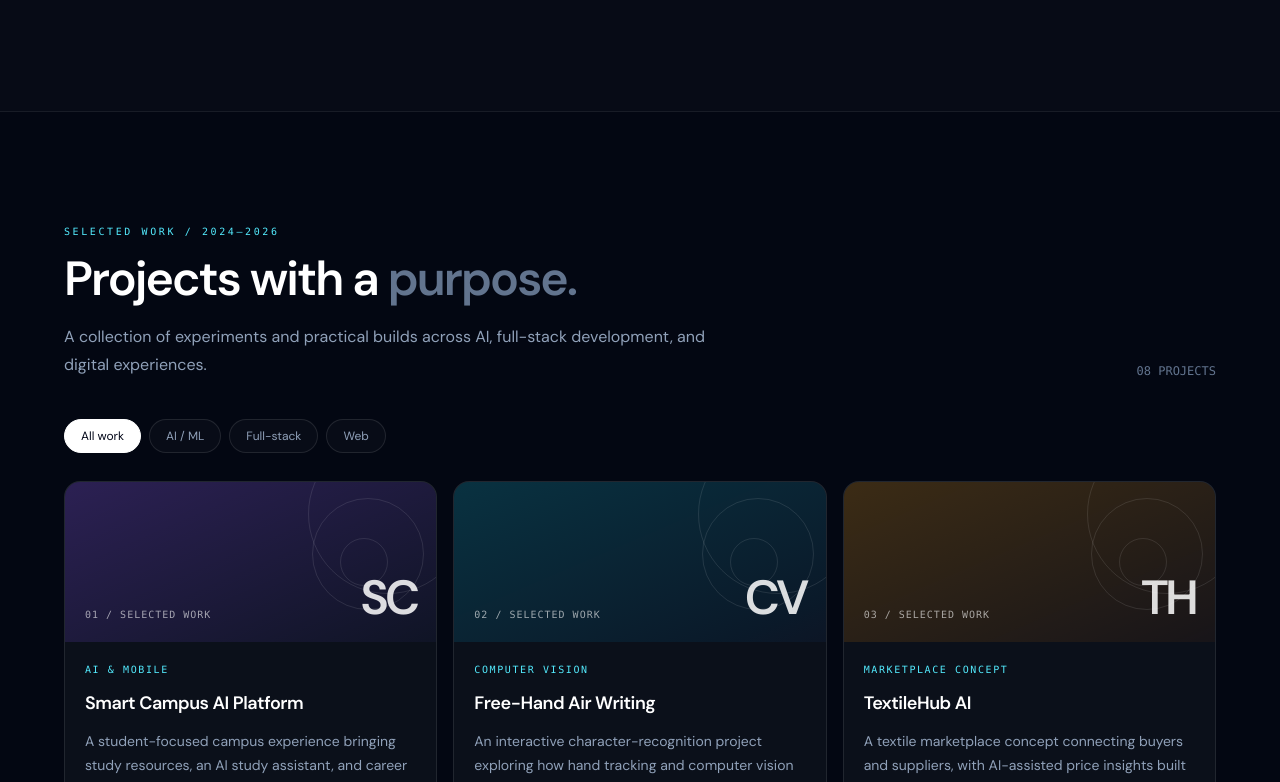
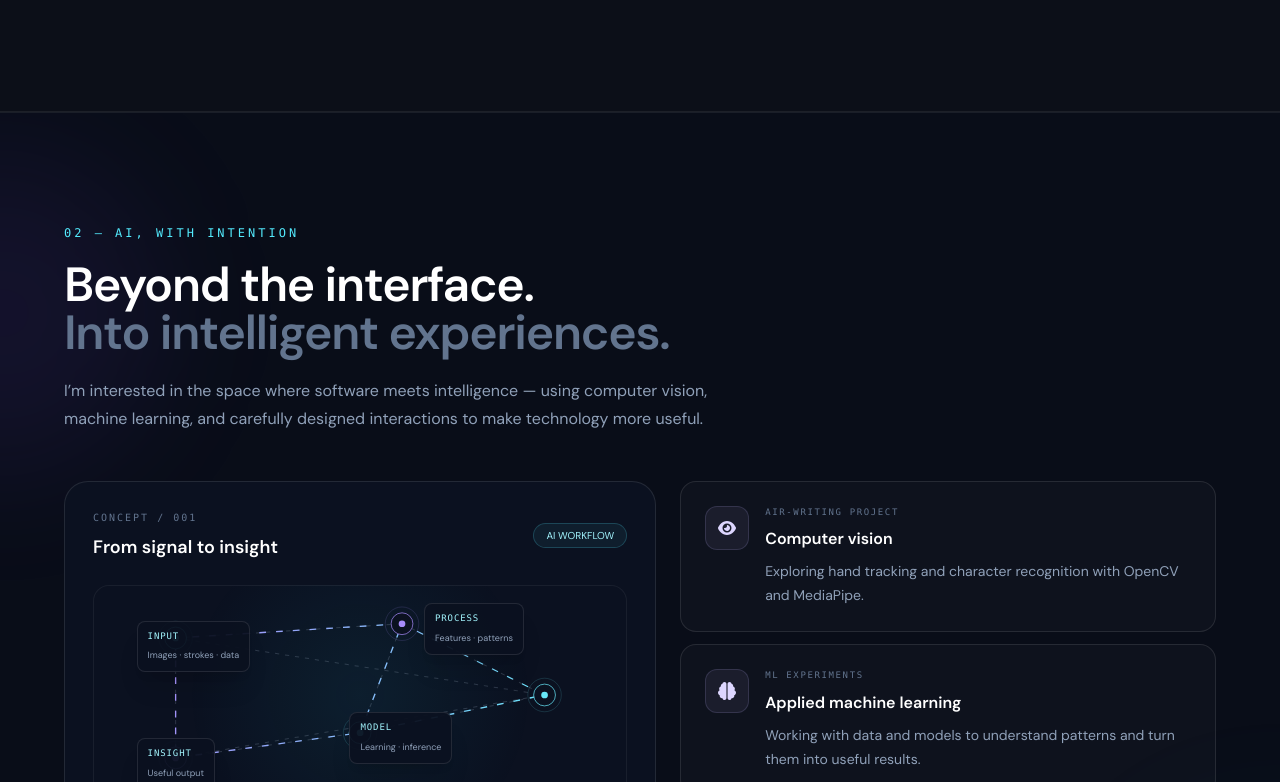
Before and after one commit to tharuni2503/portfolio, a React (Vite) app: page / in a window 1280 px wide. Shown: the part 1738-2520 px from the top of the page. Built offline with nearby package versions, Linux system fonts and the light colour scheme.

Commit message:
Place AI showcase between about and projects

```diff
--- a/src/App.jsx
+++ b/src/App.jsx
@@ -1,6 +1,7 @@
 import Navbar from "./components/Navbar";
 import Hero from "./components/Hero";
 import Services from "./components/Services";
+import AISection from "./components/AISection";
 import Projects from "./components/Projects";
 import WhyChooseMe from "./components/WhyChooseMe";
 import Contact from "./components/Contact";
@@ -8,13 +9,16 @@ import Footer from "./components/Footer";
 
 export default function App() {
   return (
-    <div className="bg-[#030712] text-white">
+    <div className="bg-[#080b14] text-white">
       <Navbar />
-      <Hero />
-      <Services />
-      <Projects />
+      <main>
+        <Hero />
+        <Services />
+        <AISection />
+        <Projects />
       <WhyChooseMe />
-      <Contact/>
+        <Contact />
+      </main>
       <Footer />
     </div>
   );
```
